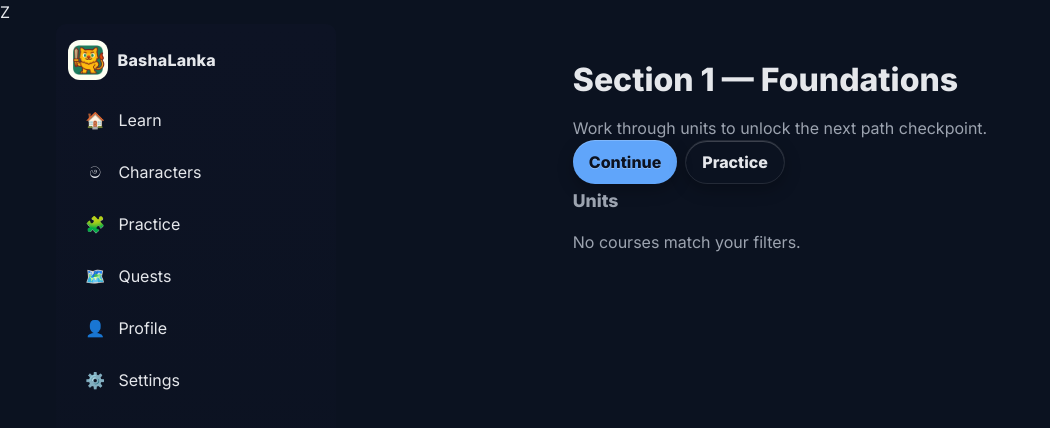
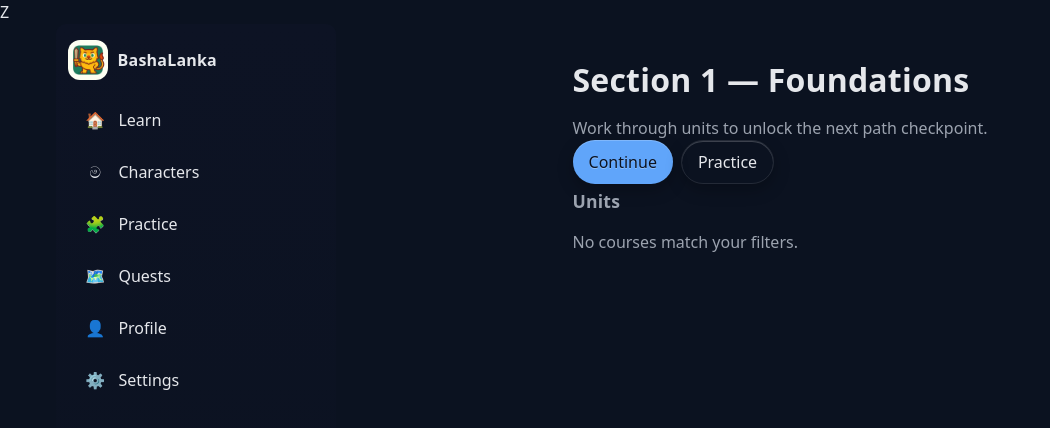
Before and after one commit to Minestorm01/BashaLanka, a plain HTML site: page index.html in a window 1280 px wide. Shown: the whole page, without its empty margins (0-1050 px from the left). Drawn offline with Linux system fonts and the light colour scheme; files whose address does not match are found by name; a web font is replaced by a local one.

Commit message:
Update styles.css

```diff
--- a/styles.css
+++ b/styles.css
@@ -101,6 +101,7 @@ a { color: inherit; text-decoration: none; }
   --shadow-1: 0 1px 2px rgba(0,0,0,.2), 0 8px 24px rgba(0,0,0,.25);
   --shadow-2: 0 2px 4px rgba(0,0,0,.25), 0 12px 32px rgba(0,0,0,.3);
 
+
   /* Container widths */
   --container: 1200px;
 }
@@ -125,16 +126,34 @@ a { color: inherit; text-decoration: none; }
 }
 
 /* Base */
+html, body {
+  font-family: var(--font-body);
+  font-weight: var(--body-weight);
+  text-rendering: optimizeLegibility;
+  -webkit-font-smoothing: antialiased;
+  -moz-osx-font-smoothing: grayscale;
+}
+
 body {
-  font-family: var(--font-sans);
   font-size: var(--fs-400);
   line-height: 1.5;
   background: radial-gradient(1200px 800px at 10% -10%, rgba(62,192,255,.08), transparent 60%),
               radial-gradient(800px 600px at 90% 10%, rgba(14,135,193,.08), transparent 60%),
               var(--color-bg);
   color: var(--color-text);
-  -webkit-font-smoothing: antialiased;
-  -moz-osx-font-smoothing: grayscale;
+}
+
+/* Headings use Feather Bold */
+h1, h2, h3, h4, .hero__title, .section-title, .sidebar__title, .card__title, .media__title {
+  font-family: var(--font-heading);
+  font-weight: var(--heading-weight);
+  letter-spacing: var(--heading-letterspacing);
+}
+
+/* UI elements keep DIN Next Rounded medium for better contrast */
+.btn, .chip, .tabbar__btn, .hud__val, .badge, nav a, .sidebar__link, .sidebar__nav button {
+  font-family: var(--font-body);
+  font-weight: var(--ui-weight);
 }
 
 /* -----------------------------
@@ -211,7 +230,7 @@ body {
 .logo img { width: 32px; height: 32px; }
 
 .nav { display: flex; align-items: center; gap: var(--space-lg); }
-.nav a { color: var(--color-muted); font-weight: 600; }
+.nav a { color: var(--color-muted); font-weight: var(--ui-weight); }
 .nav a:hover, .nav a[aria-current="page"] { color: var(--color-text); }
 
 .nav__toggle {
@@ -264,7 +283,7 @@ body {
    6) Cards / Surfaces
 ------------------------------ */
 .card {
-  background: var(--color-surface);
+background: var(--color-surface);
   border: 1px solid var(--color-border);
   border-radius: var(--radius-lg);
   box-shadow: var(--shadow-1);
@@ -289,7 +308,7 @@ body {
   border: 1px solid color-mix(in oklab, var(--btn-bg) 70%, black 10%);
   background: linear-gradient(180deg, color-mix(in oklab, var(--btn-bg) 92%, white 8%), var(--btn-bg));
   color: var(--btn-text);
-  font-weight: 800;
+  font-weight: var(--ui-weight);
   text-shadow: 0 1px 0 rgba(255,255,255,.3);
   box-shadow: 0 6px 16px rgba(0,0,0,.25), inset 0 1px 0 rgba(255,255,255,.2);
   transition: transform .1s ease, filter .2s ease, background .2s ease;
@@ -408,7 +427,6 @@ body {
   display: grid; grid-template-columns: 56px 1fr; gap: var(--space-md); align-items: start;
 }
 .media__img { width: 56px; height: 56px; border-radius: 12px; overflow: hidden; }
-.media__title { font-weight: 800; }
 .media__meta { font-size: .9em; color: var(--color-muted); }
 
 /* -----------------------------
@@ -613,7 +631,7 @@ img, svg, video { max-width: 100%; height: auto; display: block; }
   --accent:#22d3ee; --ring: 2px solid #60a5fa55;
 }
 
-*{box-sizing:border-box} html,body{height:100%} body{margin:0;background:var(--bg);color:var(--text);font:16px/1.5 Inter,system-ui,Segoe UI,Roboto,Arial}
+*{box-sizing:border-box} html,body{height:100%} body{margin:0;background:var(--bg);color:var(--text);font-family:var(--font-body);font-size:16px;line-height:1.5;font-weight:var(--body-weight);text-rendering:optimizeLegibility;-webkit-font-smoothing:antialiased;-moz-osx-font-smoothing:grayscale}
 
 .topbar{position:sticky;top:0;z-index:50;display:none;gap:.5rem;align-items:center;padding:.5rem .75rem;background:linear-gradient(180deg,rgba(0,0,0,.35),transparent)}
 .icon-btn{background:transparent;border:0;color:var(--text);font-size:1.1rem;padding:.4rem .6rem;border-radius:12px}
@@ -635,14 +653,14 @@ img, svg, video { max-width: 100%; height: auto; display: block; }
 body.drawer-open{overflow:hidden}
 
 .main{padding:2rem;max-width:1100px;margin:0 auto}
-.section-title{font-size:2rem;font-weight:800;margin:0 0 .75rem}
+.section-title{font-size:2rem;font-weight:var(--heading-weight);margin:0 0 .75rem}
 .section-subtitle{font-size:1.1rem;margin:.25rem 0 1rem;color:var(--muted)}
 .muted{color:var(--muted)}
 .card{background:var(--surface);border-radius:16px;padding:1rem;border:1px solid #ffffff0a;box-shadow:0 6px 20px rgba(0,0,0,.25)}
 .card-grid{display:grid;grid-template-columns:repeat(auto-fill,minmax(240px,1fr));gap:1rem}
 
 .btn{border:0;border-radius:999px;padding:.55rem 1rem;cursor:pointer}
-.btn--primary{background:var(--brand);color:#0b1220;font-weight:700}
+.btn--primary{background:var(--brand);color:#0b1220;font-weight:var(--ui-weight)}
 .btn--primary:hover{background:var(--brand-2)}
 .btn--ghost{background:transparent;border:1px solid #ffffff1a;color:var(--text)}
 .btn--ghost:hover{background:#111827}
```
